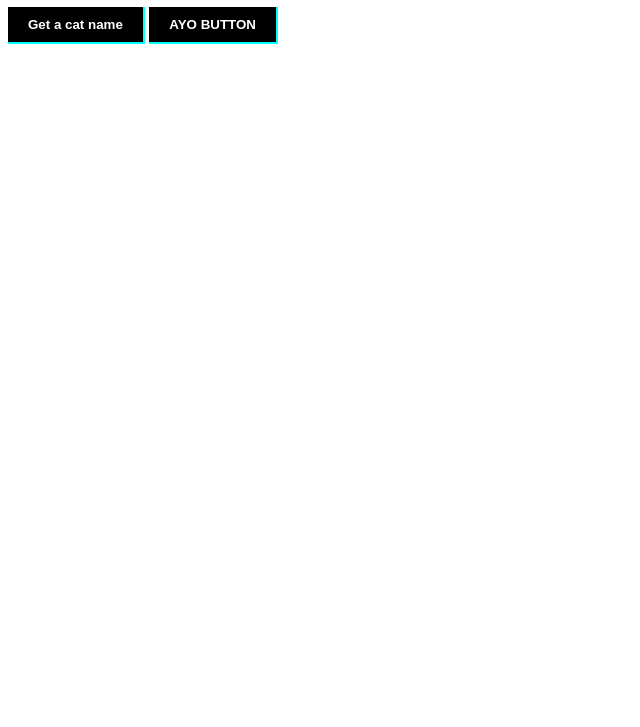
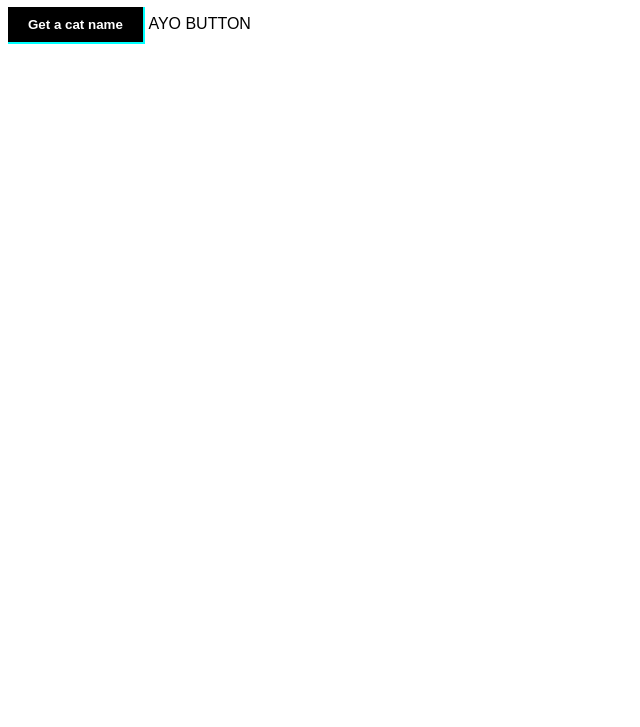
Before and after one commit to haydenchapman/deployDemo, a website: page public/index.html in a window 1280 px wide. Shown: the part 73-800 px from the top of the page, without its empty margins (0-640 px from the left). Drawn offline with nearby package versions, Linux system fonts and the light colour scheme.

Commit message:
fix btn2

```diff
--- a/public/index.html
+++ b/public/index.html
@@ -14,7 +14,7 @@
 
     <button>Get a cat name</button>
 
-    <button name=btn2 id="button2">AYO BUTTON</button>
+    <btn2 name=btn2 id="button2">AYO BUTTON</btn2>
 
     <script src="https://cdnjs.cloudflare.com/ajax/libs/axios/0.21.1/axios.min.js"></script>
 
```
